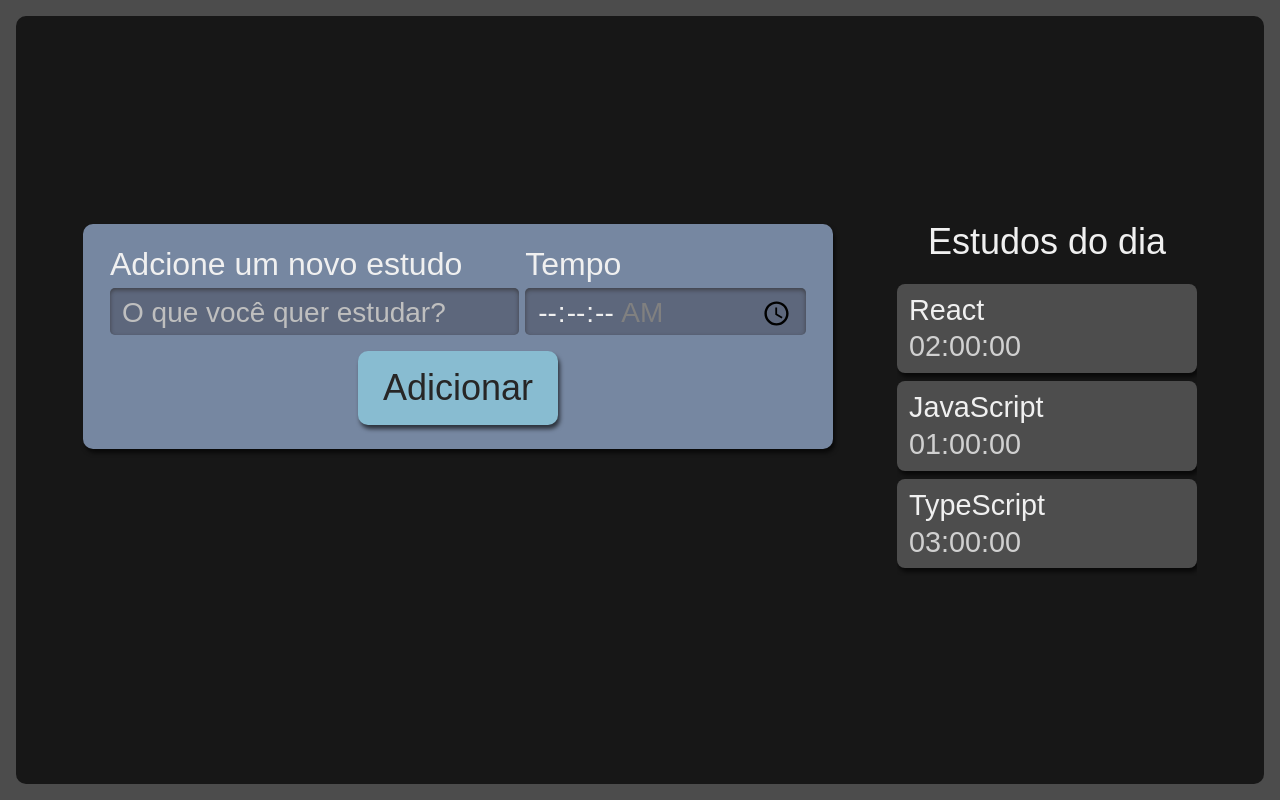
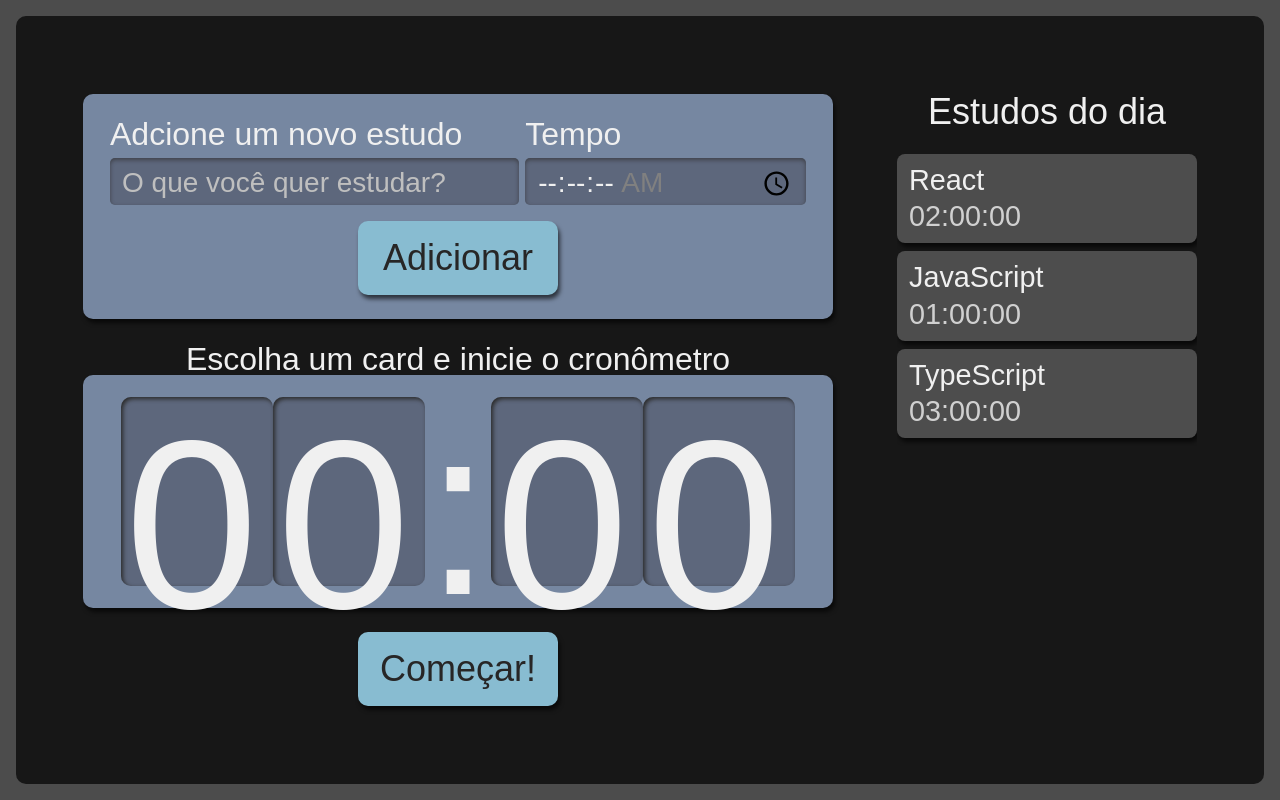
Before and after one commit to AlvaroJ4/alura-studies, a React (Create React App) app: page / in a window 1280 px wide. Built offline with nearby package versions, Linux system fonts and the light colour scheme.

Commit message:
Adicionando cronometro

```diff
--- a/src/pages/App.tsx
+++ b/src/pages/App.tsx
@@ -1,4 +1,5 @@
 import React from 'react';
+import Cronometro from '../components/Cronometro';
 import Formulario from '../components/Formulario';
 import Lista from '../components/Lista';
 import style from './App.module.scss';
@@ -9,6 +10,7 @@ function App() {
     <div className={style.AppStyle}>
       <Formulario />
       <Lista/>
+      <Cronometro/>
     </div>
   );
 }
```
